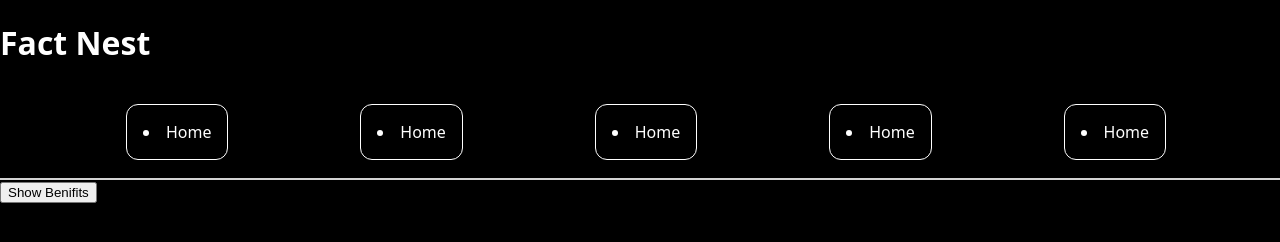
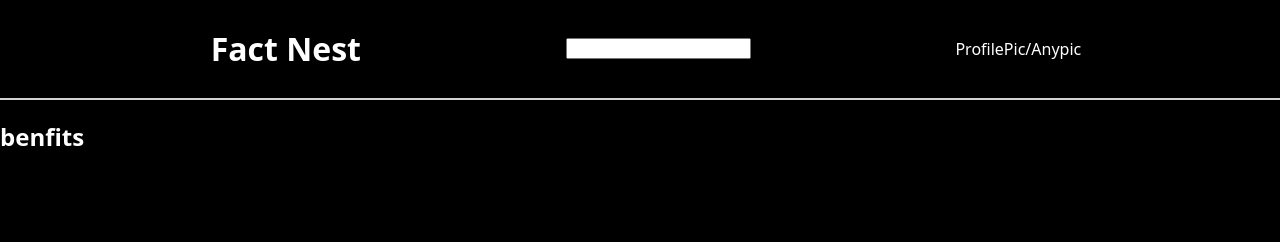
Before and after one commit to idk-webs/Wiki-alike, a plain HTML site: page index.html in a window 1280 px wide. Drawn offline with Linux system fonts and the light colour scheme.

Commit message:
index.html

```diff
--- a/index.html
+++ b/index.html
@@ -4,27 +4,30 @@
     <meta charset="UTF-8">
     <meta name="viewport" content="width=device-width, initial-scale=1.0">
     <link rel="stylesheet" href="style.css">
+    <script src="app.js"></script>
     <title>Document</title>
 </head>
 <body>
+    <div class="nav">
+        <span class="logo">
+            <h1 class="glow">Fact Nest</h1>
+            <!-- Idhar h1 tag ki jagah soch rahe hai ek img daal de -->
+        </span>
+
+        <div class="links">
+            <input type="text">
+        </div>
+        <span class="dp">
+            <div class="pfp">ProfilePic/Anypic</div>
+        </span>
+
+    </div>
+
     <div class="main">
-        <span><h1 class="glow">Fact Nest</h1></span>
-        <div class="nav">
-            <span class="light"><a href="#Home"><li>Home</li></a></span>
-            <span class="light"><a href="#home"><li>Home</li></a></span>
-            <span class="light"><a href="#home"><li>Home</li></a></span>
-            <span class="light"><a href="#home"><li>Home</li></a></span>
-            <span class="light"><a href="#home"><li>Home</li></a></span>
+        <div class="decorating_place"></div>
+        <div class="decorating_place_2" id="animate">
+             <h2>benfits</h2>
         </div>
-    </div>
-    <div class="btn_funt">
-        <button id="button_function">Show Benifits</button>
-    </div>
-    <div class="design" id="conatainer">
-        <div class="decorating_place"></div>
-        <div class="decorating_place"></div>
-        <div class="decorating_place"></div>
-        <div class="decorating_place"></div>
     </div>
 </body>
 </html>
```
